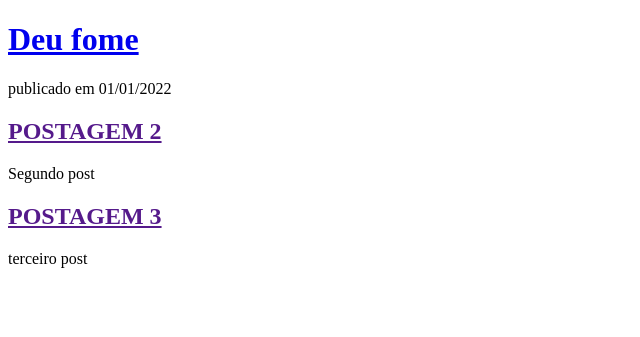
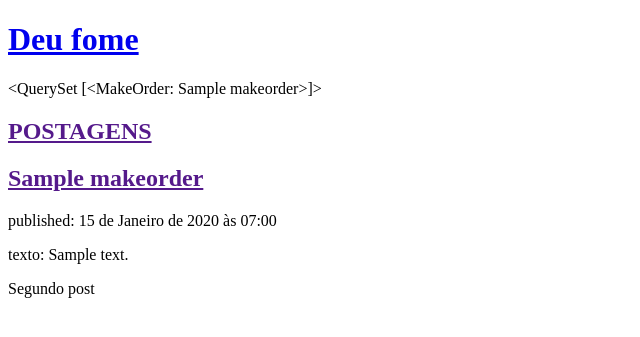
Before and after one commit to Samuelssj/django_deploy, a Django app: page / in a window 1280 px wide. Shown: the top 337 px of the page, without its empty margins (0-640 px from the left). Run offline with Django 4.2, Linux system fonts and the light colour scheme; tables that the repository leaves empty hold one stand-in row (values such as "Sample post").

Commit message:
Modified templates to display posts from database

```diff
--- a/deuFome/models.py
+++ b/deuFome/models.py
@@ -2,6 +2,8 @@
 from django.conf import settings
 from django.utils import timezone
 
+
+#post = makeorder
 # Create your models here.
 
 class MakeOrder(models.Model):
--- a/deuFome/templates/deuFome/post_list.html
+++ b/deuFome/templates/deuFome/post_list.html
@@ -3,23 +3,25 @@
 <head>
     <meta charset="UTF-8">
     <title>Deu Fome</title>
+
 </head>
 <body>
 <div>
     <h1><a href="/">Deu fome</a></h1>
+     {{posts}}
 </div>
 
 <div>
-    <p>publicado em 01/01/2022</p>
-    <h2><a href=""> POSTAGEM 2</a></h2>
+    <h2><a href=""> POSTAGENS</a></h2>
+    {% for post in posts %}
+    <div>
+        <h2><a href="">{{post.title}}</a></h2>
+        <p> published: {{post.created_date}}</p>
+        <p>texto: {{post.text|linebreaksbr}}</p>
+    </div>
+    {% endfor %}
     <p>Segundo post</p>
 </div>
 
-<div>
-       <h2><a href=""> POSTAGEM 3</a></h2>
-    <P>terceiro post</P>
-</div>
-
-
 </body>
 </html>
--- a/deuFome/views.py
+++ b/deuFome/views.py
@@ -1,7 +1,10 @@
 from django.shortcuts import render
+from django.utils import timezone
+from .models import MakeOrder
 
 # Create your views here.
 
 
 def post_list(request):
-    return render(request, 'deuFome/post_list.html',{})
+    posts = MakeOrder.objects.filter(created_date__lte=timezone.now()).order_by('created_date')
+    return render(request,'deuFome/post_list.html',{'posts': posts})
```
